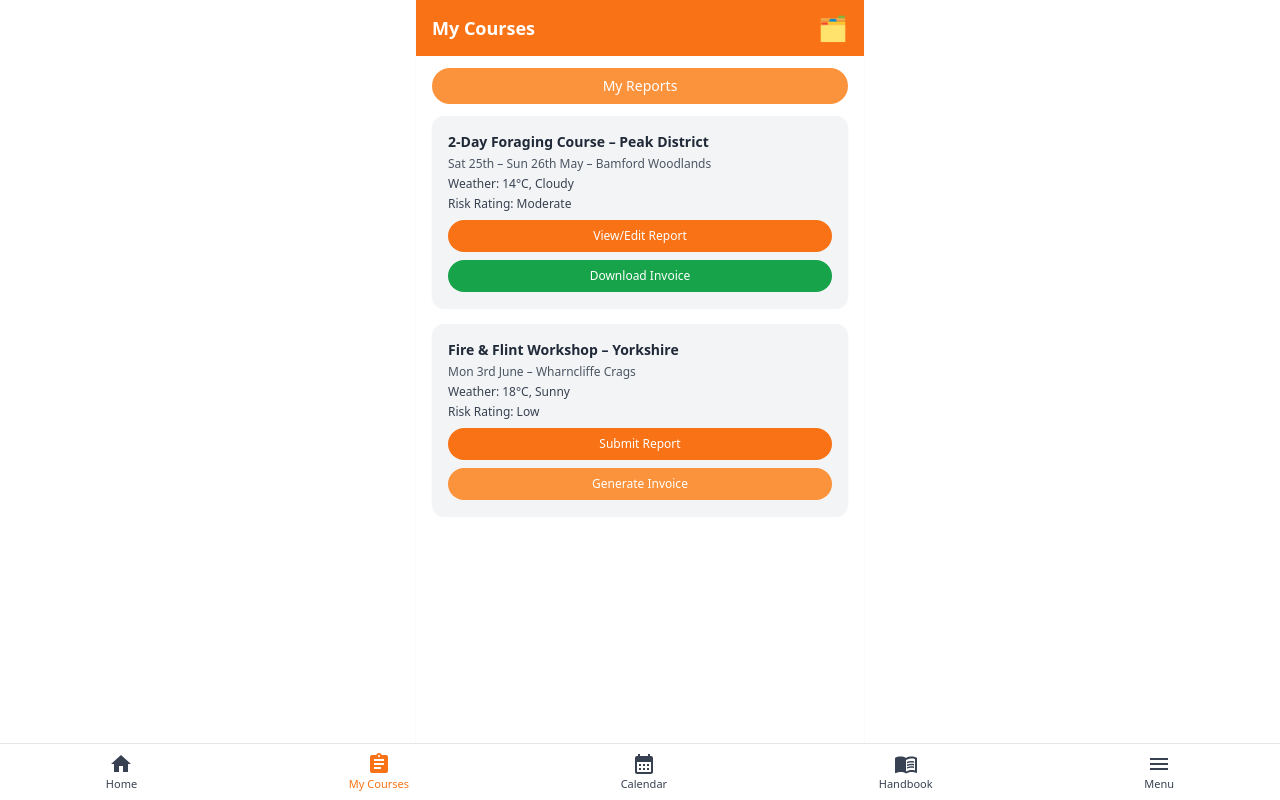
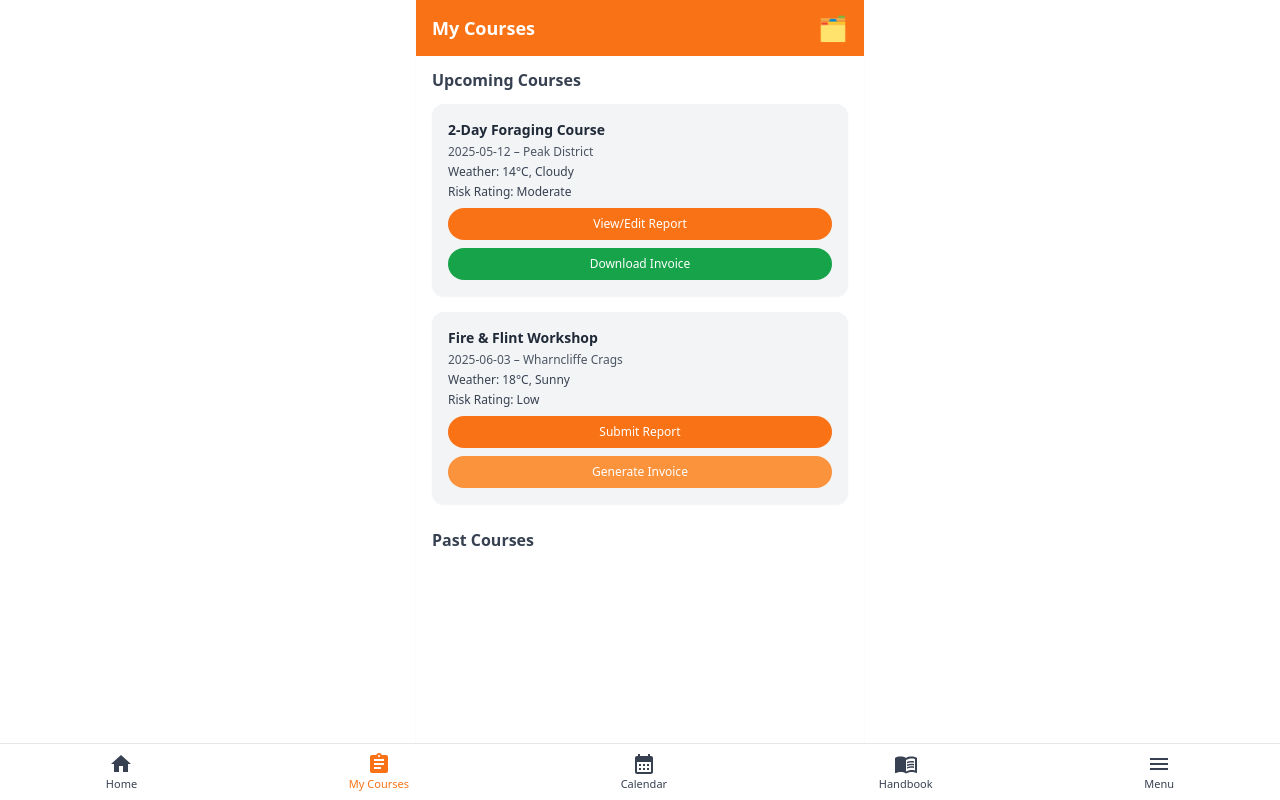
Before and after one commit to BUSHBOI95/Woodland-Ways-Portal-, a React (Vite) app: page /my-courses in a window 1280 px wide. Built offline with nearby package versions, Linux system fonts and the light colour scheme.

Commit message:
Update MyCourses.jsx

```diff
--- a/src/pages/MyCourses.jsx
+++ b/src/pages/MyCourses.jsx
@@ -5,25 +5,28 @@ import { Home, Assignment, CalendarMonth, MenuBook, Menu } from '@mui/icons-mate
 const MyCourses = () => {
   const navigate = useNavigate();
 
-  // Simulated instructor and submission tracking
   const instructorInitials = 'JP';
-  const [submittedReports, setSubmittedReports] = useState(['2-Day Foraging Course – Peak District']);
-  const [submittedInvoices, setSubmittedInvoices] = useState(['2-Day Foraging Course – Peak District']);
+  const [submittedReports, setSubmittedReports] = useState(['2-Day Foraging Course']);
+  const [submittedInvoices, setSubmittedInvoices] = useState(['2-Day Foraging Course']);
 
-  const courses = [
+  const today = new Date().toISOString().split('T')[0];
+
+  const allCourses = [
     {
       id: 1,
-      title: "2-Day Foraging Course – Peak District",
-      date: "Sat 25th – Sun 26th May",
-      location: "Bamford Woodlands",
+      title: "2-Day Foraging Course",
+      startDate: "2025-05-12",
+      endDate: "2025-05-13",
+      location: "Peak District",
       duration: "2-day",
       risk: "Moderate",
       weather: "14°C, Cloudy"
     },
     {
       id: 2,
-      title: "Fire & Flint Workshop – Yorkshire",
-      date: "Mon 3rd June",
+      title: "Fire & Flint Workshop",
+      startDate: "2025-06-03",
+      endDate: "2025-06-03",
       location: "Wharncliffe Crags",
       duration: "1-day",
       risk: "Low",
@@ -31,39 +34,17 @@ const MyCourses = () => {
     }
   ];
 
-  const handleDownloadInvoice = (course) => {
-    // Trigger route to invoice page in read-only mode
-    navigate('/generate-invoice', { state: { course, readonly: true } });
-  };
+  const upcomingCourses = allCourses.filter(c => c.endDate >= today);
+  const pastCourses = allCourses.filter(c => c.endDate < today);
 
-  return (
-    <div className="max-w-md mx-auto bg-white min-h-screen shadow-sm flex flex-col justify-between">
-
-      {/* Header */}
-      <header className="flex items-center justify-between px-4 py-3 bg-orange-500 text-white">
-        <h1 className="text-lg font-semibold">My Courses</h1>
-        <div className="text-2xl">🗂️</div>
-      </header>
-
-      {/* My Reports Button */}
-      <div className="px-4 py-3">
-        <NavLink to="/report-archive">
-          <button className="bg-orange-400 text-white px-4 py-2 rounded-full w-full font-medium text-sm">
-            My Reports
-          </button>
-        </NavLink>
-      </div>
-
-      {/* Course List */}
-      <div className="flex-1 overflow-y-auto px-4 pb-20 space-y-4">
-        {courses.map((course) => {
+  const renderCourseCard = (course, isPast = false) => {
     const reportSubmitted = submittedReports.includes(course.title);
     const invoiceSubmitted = submittedInvoices.includes(course.title);
 
     return (
       <div key={course.id} className="bg-gray-100 p-4 rounded-xl shadow-sm">
         <h2 className="font-semibold text-gray-800 text-sm mb-1">{course.title}</h2>
-              <p className="text-xs text-gray-600 mb-1">{course.date} – {course.location}</p>
+        <p className="text-xs text-gray-600 mb-1">{course.startDate} – {course.location}</p>
         <p className="text-xs text-gray-700 mb-1">Weather: {course.weather}</p>
         <p className="text-xs text-gray-700 mb-1">Risk Rating: {course.risk}</p>
 
@@ -85,7 +66,7 @@ const MyCourses = () => {
           ) : (
             <button
               className="bg-green-600 text-white text-xs px-3 py-2 rounded-full"
-                    onClick={() => handleDownloadInvoice(course)}
+              onClick={() => navigate('/generate-invoice', { state: { course, readonly: true } })}
             >
               Download Invoice
             </button>
@@ -93,10 +74,35 @@ const MyCourses = () => {
         </div>
       </div>
     );
-        })}
+  };
+
+  return (
+    <div className="max-w-md mx-auto bg-white min-h-screen shadow-sm flex flex-col justify-between">
+      {/* Header */}
+      <header className="flex items-center justify-between px-4 py-3 bg-orange-500 text-white">
+        <h1 className="text-lg font-semibold">My Courses</h1>
+        <div className="text-2xl">🗂️</div>
+      </header>
+
+      <div className="flex-1 overflow-y-auto px-4 pb-20 space-y-6">
+        {/* Upcoming */}
+        <div>
+          <h2 className="text-base font-semibold text-gray-700 my-3">Upcoming Courses</h2>
+          <div className="space-y-4">
+            {upcomingCourses.map(c => renderCourseCard(c))}
+          </div>
         </div>
 
-      {/* Bottom Navigation */}
+        {/* Past */}
+        <div>
+          <h2 className="text-base font-semibold text-gray-700 mt-6 mb-3">Past Courses</h2>
+          <div className="space-y-4">
+            {pastCourses.map(c => renderCourseCard(c, true))}
+          </div>
+        </div>
+      </div>
+
+      {/* Bottom Nav */}
       <footer className="fixed bottom-0 left-0 w-full bg-white border-t border-gray-200">
         <nav className="flex justify-around py-2 text-xs text-gray-700">
           <NavLink to="/" className="flex flex-col items-center">
```
Lines whose indentation alone changed are shown as unchanged.
